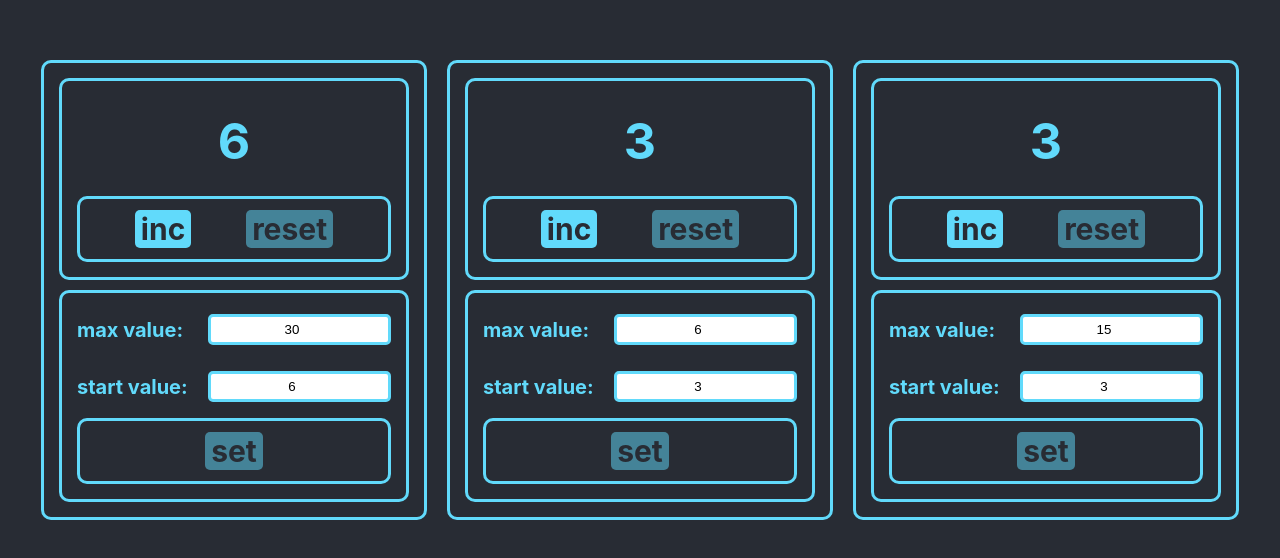
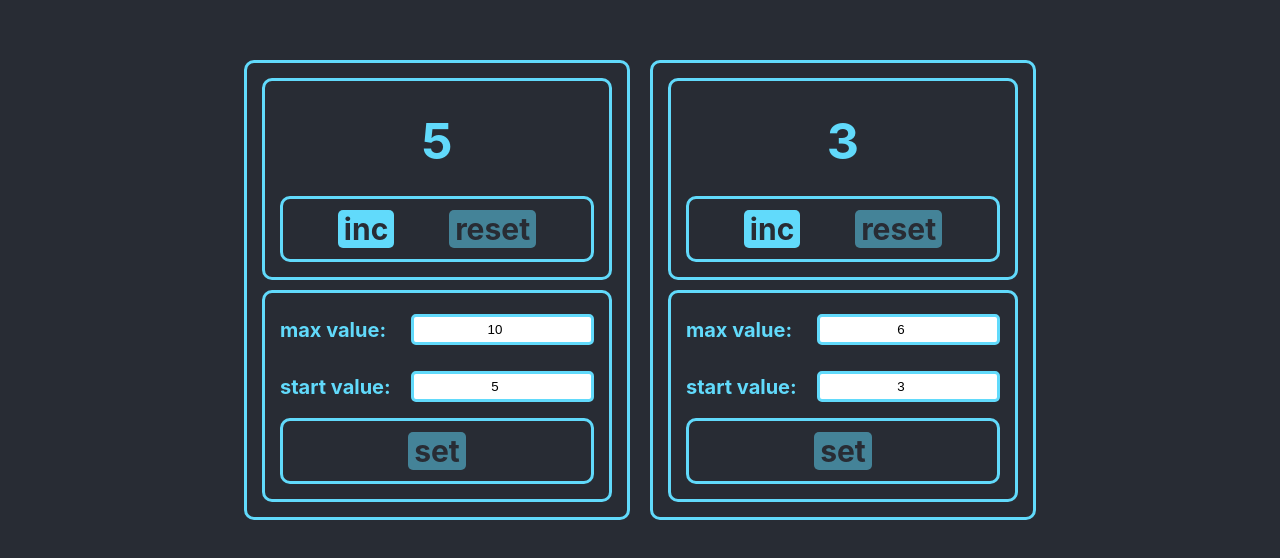
Before and after one commit to YurySamsonenka/Counter-React-Incubator, a React (Create React App) app: page / in a window 1280 px wide. Shown: the part 110-668 px from the top of the page. Built offline with nearby package versions, Linux system fonts and the light colour scheme.

Commit message:
add Redux (localStorage removed)

```diff
--- a/src/App.tsx
+++ b/src/App.tsx
@@ -1,12 +1,11 @@
-//TODO: 1) Добавить тесты; 2) Добавить useMemo;
-
 import './App.css';
-import React, { useEffect, useState } from 'react';
+import React, { useState } from 'react';
 import { v1 } from 'uuid';
 import { CounterDisplay } from './counterDisplay/CounterDisplay';
 import { CounterSetting } from './counterSetting/CounterSetting';
 
-export type CounterConfigType = {
+function App() {
+	type CounterConfigType = {
 		counterId: string
 		startValue: number
 		endValue: number,
@@ -25,74 +24,30 @@ type InputValuesType = {
 		endValue: number
 	}
 
-function App() {
+	const counterId1 = v1();
+	const counterId2 = v1();
 
-	//TODO: сделать localStorage c id через v1()
-
-	const getCounterConfig = (id: string, defaultStart: number, defaultEnd: number) => {
-		const counterLocalStorage = localStorage.getItem(id);
-		if (counterLocalStorage) {
-			const { startValue, endValue } = JSON.parse(counterLocalStorage);
-			return { counterId: id, startValue, endValue };
-		}
-		return { counterId: id, startValue: defaultStart, endValue: defaultEnd };
-	};
-
-	const [countersConfig, setCountersConfig] = useState<Array<CounterConfigType>>(() => [
-		getCounterConfig('abc', 6, 30),
-		getCounterConfig('2bca', 3, 6),
-		getCounterConfig('asdasd', 3, 15),
+	const [countersConfig, setCountersConfig] = useState<Array<CounterConfigType>>([
+		{ counterId: counterId1, startValue: 5, endValue: 10 },
+		{ counterId: counterId2, startValue: 3, endValue: 6 },
 	]);
 
-	useEffect(() => {
-		countersConfig.forEach(c => {
-			const counterLocalStorage = localStorage.getItem(c.counterId);
-
-			if (counterLocalStorage) {
-				const { startValue, endValue, currentValue } = JSON.parse(counterLocalStorage);
-				localStorage.setItem(c.counterId,
-					JSON.stringify({ startValue, endValue, currentValue }));
-			} else {
-				const { startValue, endValue } = c;
-				localStorage.setItem(c.counterId,
-					JSON.stringify({ startValue, endValue, currentValue: startValue }));
-			}
+	const [currentCounterValues, setCurrentCounterValues] = useState({
+		[counterId1]: countersConfig[0].startValue,
+		[counterId2]: countersConfig[1].startValue,
 	});
-	}, []);
-
-	const currentCounterValuesCreator = countersConfig.reduce<Record<string, number>>((acc,
-		curr): CurrentValueType => {
-
-		const counterLocalStorage = localStorage.getItem(curr.counterId);
-		acc[curr.counterId] =
-			counterLocalStorage ? JSON.parse(counterLocalStorage).currentValue : curr.startValue;
-
-		return acc;
-
-	}, {});
-
-	const [currentCounterValues, setCurrentCounterValues] = useState(currentCounterValuesCreator);
-
-	const trackingChangesInInputValuesCreator = countersConfig.reduce<Record<string, InputValuesType>>(
-		(acc,
-			curr): trackingChangesInInputValuesType => {
-
-			const counterLocalStorage = localStorage.getItem(curr.counterId);
-
-			acc[curr.counterId] = {
-				startValue: counterLocalStorage
-					? JSON.parse(counterLocalStorage).startValue
-					: curr.startValue,
-				endValue: counterLocalStorage ? JSON.parse(counterLocalStorage).endValue : curr.endValue,
-			};
-
-			return acc;
-
-		},
-		{});
 
 	const [trackingChangesInInputValues, setTrackingChangesInInputValues] = useState<trackingChangesInInputValuesType>(
-		trackingChangesInInputValuesCreator);
+		{
+			[counterId1]: {
+				startValue: countersConfig[0].startValue,
+				endValue: countersConfig[0].endValue,
+			},
+			[counterId2]: {
+				startValue: countersConfig[1].startValue,
+				endValue: countersConfig[1].endValue,
+			},
+		});
 
 	const increment = (counterId: string) => {
 		setCurrentCounterValues({
@@ -106,7 +61,7 @@ function App() {
 		if (configForCounter) {
 			setCurrentCounterValues({
 				...currentCounterValues,
-				[counterId]: configForCounter.startValue,
+				[counterId]: configForCounter?.startValue,
 			});
 		}
 	};
--- a/src/counterDisplay/CounterDisplay.tsx
+++ b/src/counterDisplay/CounterDisplay.tsx
@@ -1,4 +1,4 @@
-import React, { useEffect } from 'react';
+import React from 'react';
 import './CounterDisplay.style.css';
 import { Button } from '../button/Button';
 
@@ -39,15 +39,6 @@ export const CounterDisplay = ({
 		startValueFromInput !== startValue,
 		endValueFromInput !== endValue];
 
-	useEffect(() => {
-		const a = localStorage.getItem(counterId);
-
-		if (a) {
-			localStorage.setItem(counterId,
-				JSON.stringify({ ...JSON.parse(a), currentValue: currentValue }));
-		}
-	}, [currentValue]);
-
 	return (
 		<div className={'counter-display'}>
 			<div className={`${currentValue >= endValue
--- a/src/counterSetting/CounterSetting.tsx
+++ b/src/counterSetting/CounterSetting.tsx
@@ -1,4 +1,4 @@
-import React, { useEffect } from 'react';
+import React from 'react';
 import './CounterSetting.style.css';
 import { Button } from '../button/Button';
 
@@ -28,31 +28,17 @@ export const CounterSetting = ({
 		onChangeStartValueSetting(
 			e,
 			counterId);
-	};
+	}
 
 	const onChangeEndValueSettingHandler = (e: React.ChangeEvent<HTMLInputElement>) => {
 		onChangeEndValueSetting(
 			e,
 			counterId);
-	};
+	}
 
 	const setCounterSettingsHandler = () => {
 		setCounterSettings(counterId, startValueFromInput, endValueFromInput);
 	};
-
-	useEffect(() => {
-		const counterLocalStorage = localStorage.getItem(counterId);
-
-		if (counterLocalStorage) {
-			localStorage.setItem(counterId,
-				JSON.stringify({
-					...JSON.parse(counterLocalStorage),
-					startValue: startValue,
-					endValue: endValue,
-				}));
-		}
-
-	}, [counterId, startValue, endValue]);
 
 	const checks = [startValueFromInput < 0,
 		startValueFromInput > endValueFromInput - 1,
```
Lines whose indentation alone changed are shown as unchanged.
